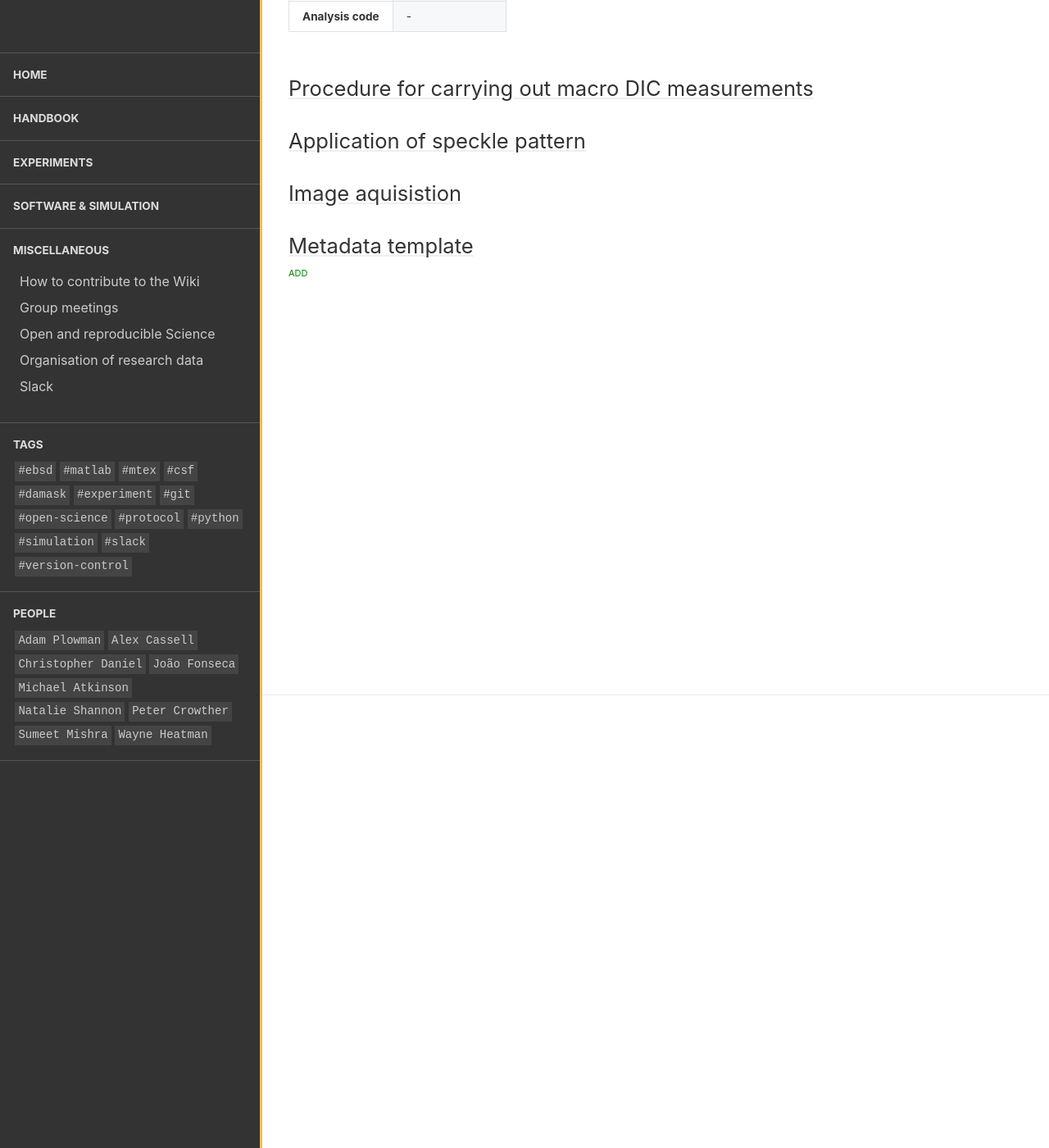
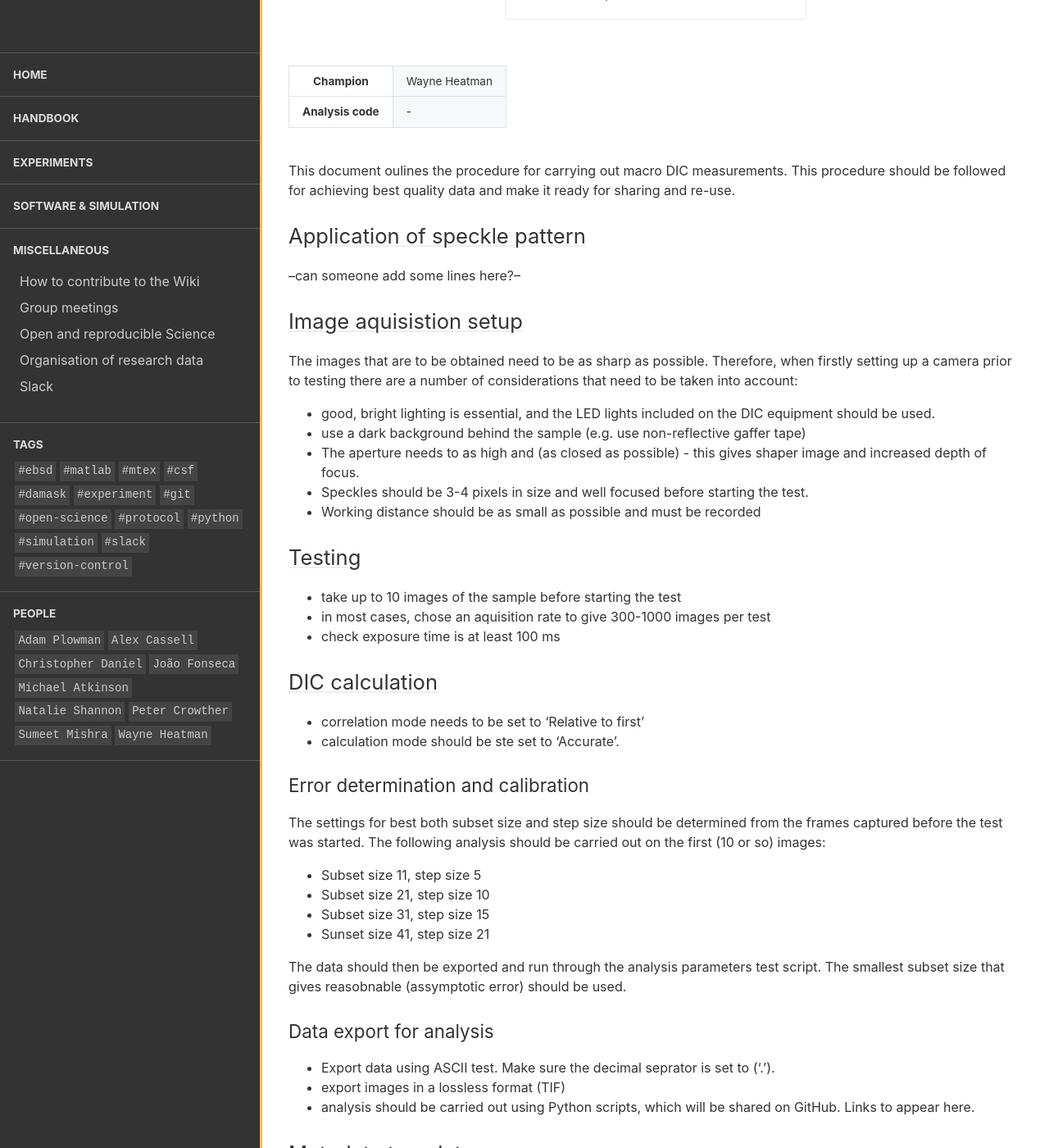
Before and after one commit to LightForm-group/wiki, a Jekyll site: the page built from collections/_experiments/macro_dic.md, in a window 1280 px wide and 1400 px high, scrolled down 488 px. Shown: the whole window at 82% size. Built offline with Jekyll 4.4.1, drawn with Linux system fonts in a browser that asks for light colours; some of the changed text lies outside the part shown.

Commit message:
Added initlal procedure based on Wayne's document.

```diff
--- a/collections/_experiments/macro_dic.md
+++ b/collections/_experiments/macro_dic.md
@@ -4,9 +4,40 @@ author: Wayne Heatman
 title: Macro DIC
 ---
 
-# Procedure for carrying out macro DIC measurements
+This document oulines the procedure for carrying out macro DIC measurements. This procedure should be followed for achieving best quality data and make it ready for sharing and re-use.
 
 
 ## Application of speckle pattern
+--can someone add some lines here?--
 
-## Image aquisistion
+## Image aquisistion setup
+The images that are to be obtained need to be as sharp as possible. Therefore, when firstly setting up a camera prior to testing there are a number of considerations that need to be taken into account:
+- good, bright lighting is essential, and the LED lights included on the DIC equipment should be used.
+- use a dark background behind the sample (e.g. use non-reflective gaffer tape)
+- The aperture needs to as high and (as closed as possible) -  this gives shaper image and increased depth of focus.
+- Speckles should be 3-4 pixels in size and well focused before starting the test.
+- Working distance should be as small as possible and must be recorded
+
+## Testing
+- take up to 10 images of the sample before starting the test
+- in most cases, chose an aquisition rate to give 300-1000 images per test
+- check exposure time is at least 100 ms
+
+## DIC calculation
+- correlation mode needs to be set to ‘Relative to first’
+- calculation mode should be ste set to ‘Accurate’.
+
+### Error determination and calibration
+The settings for best both subset size and step size should be determined from the frames captured before the test was started. The following analysis should be carried out on the first (10 or so) images:
+
+- Subset size 11, step size 5
+- Subset size 21, step size 10
+- Subset size 31, step size 15
+- Sunset size 41, step size 21
+
+The data should then be exported and run through the analysis parameters test script. The smallest subset size that gives reasobnable (assymptotic error) should be used.
+
+### Data export for analysis
+- Export data using ASCII test. Make sure the decimal seprator is set to ('.').
+- export images in a lossless format (TIF)
+- analysis should be carried out using Python scripts, which will be shared on GitHub. Links to appear here.
```
